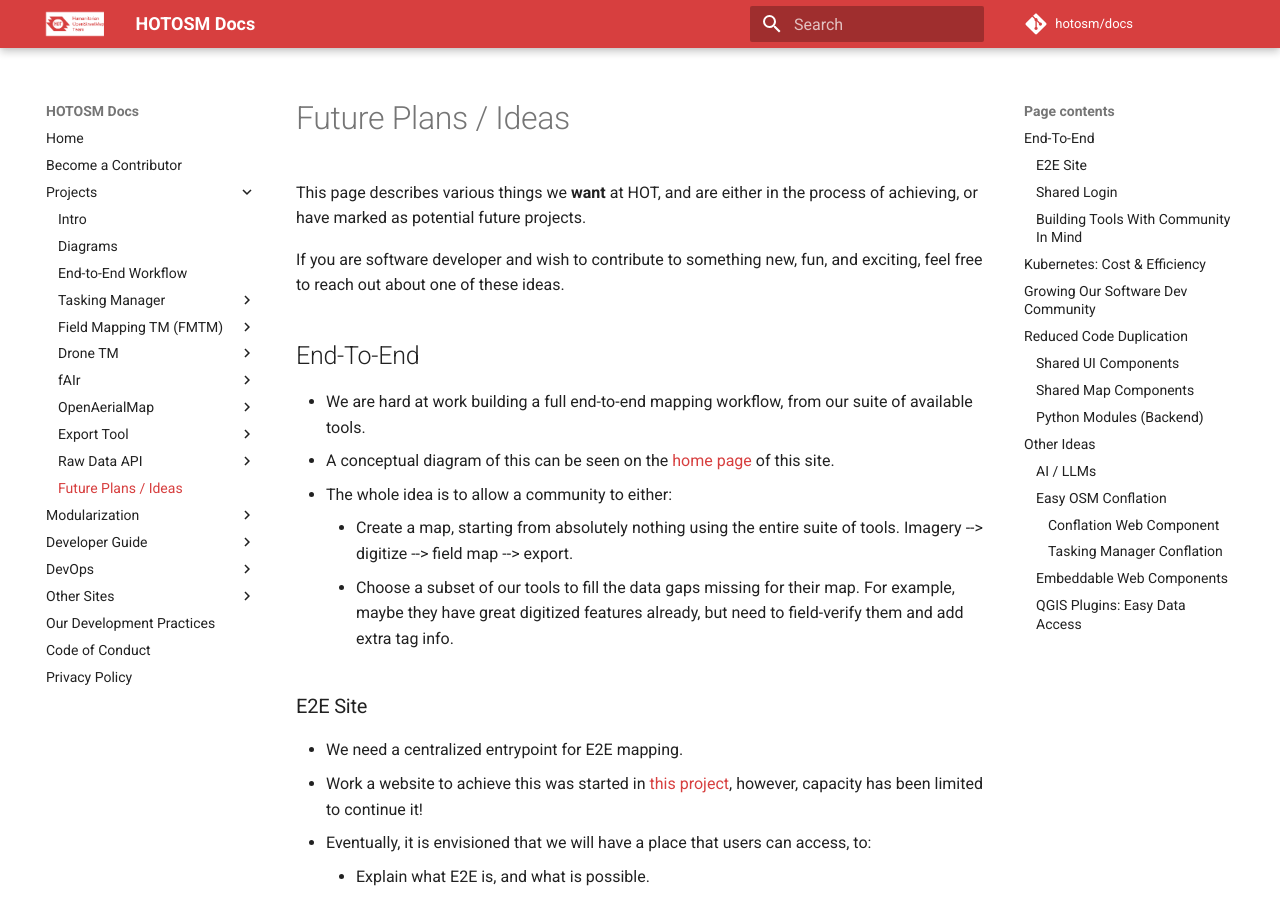
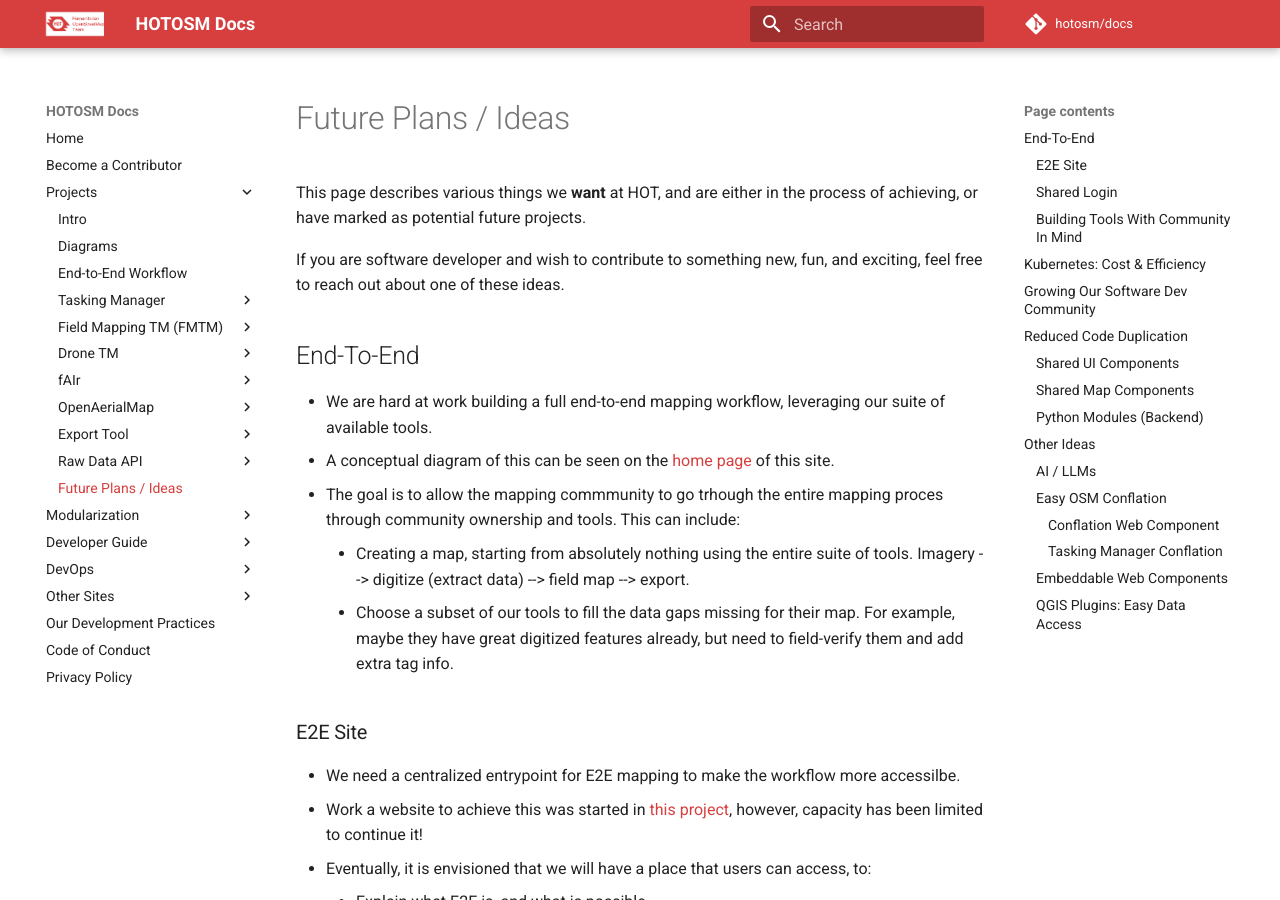
Before and after one commit to hotosm/docs, an MkDocs documentation site: the page built from docs/projects/future-plans.md, in a window 1280 px wide and 900 px high. Built offline with MkDocs 1.6.1 and Material for MkDocs 9.7.7, drawn with Linux system fonts in a browser that asks for light colours; comment, search, counter and statistics services are not loaded.

Commit message:
Update future-plans.md

```diff
--- a/docs/projects/future-plans.md
+++ b/docs/projects/future-plans.md
@@ -9,21 +9,22 @@
 
 ## End-To-End
 
-- We are hard at work building a full end-to-end mapping workflow, from
+- We are hard at work building a full end-to-end mapping workflow, leveraging
   our suite of available tools.
 - A conceptual diagram of this can be seen on the
   [home page](https://docs.hotosm.org/#the-hot-ecosystem-of-tools)
   of this site.
-- The whole idea is to allow a community to either:
-  - Create a map, starting from absolutely nothing using the entire
-    suite of tools. Imagery --> digitize --> field map --> export.
+- The goal is to allow the mapping commmunity to go trhough the entire mapping proces through community ownership and tools.
+  This can include:
+  - Creating a map, starting from absolutely nothing using the entire
+    suite of tools. Imagery --> digitize (extract data) --> field map --> export.
   - Choose a subset of our tools to fill the data gaps missing for
     their map. For example, maybe they have great digitized features
     already, but need to field-verify them and add extra tag info.
 
 ### E2E Site
 
-- We need a centralized entrypoint for E2E mapping.
+- We need a centralized entrypoint for E2E mapping to make the workflow more accessilbe.
 - Work a website to achieve this was started in
   [this project](https://hotosm.github.io/e2e-mapping), however,
   capacity has been limited to continue it!
```
